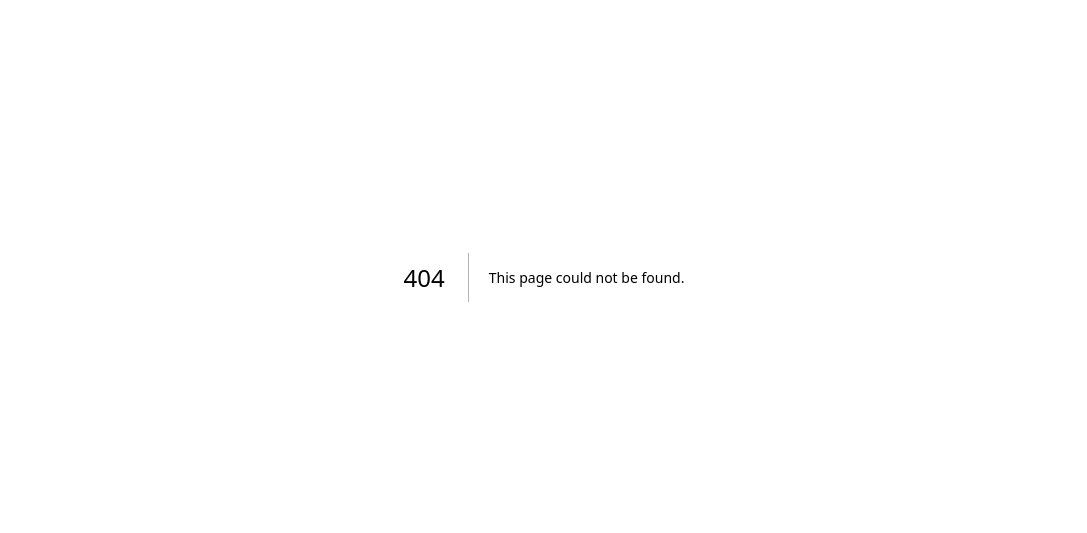
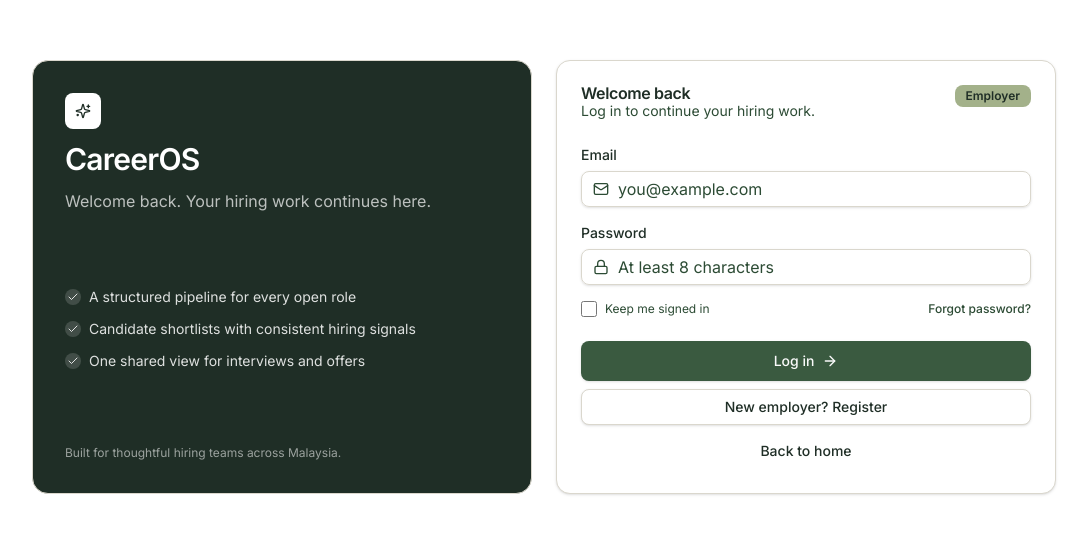
Before and after one commit to davidlaw373-glitch/talentbank-tech-hackathon-2cm, a Next.js app: page /employer/login in a window 1280 px wide. Before the commit this address had no page. Shown: the part 123-656 px from the top of the page, without its empty margins (96-1183 px from the left). Built offline with nearby package versions, Linux system fonts and the light colour scheme.

Commit message:
add candidates sign in feature

```diff
--- /dev/null
+++ b/src/app/employer/dashboard/layout.tsx
@@ -0,0 +1,9 @@
+import { EmployerShell } from "@/components/layout/employer-shell";
+
+export default function EmployerDashboardLayout({
+  children,
+}: {
+  children: React.ReactNode;
+}) {
+  return <EmployerShell>{children}</EmployerShell>;
+}
--- a/src/app/employer/layout.tsx
+++ b/src/app/employer/layout.tsx
@@ -1,5 +1,3 @@
-import { EmployerShell } from "@/components/layout/employer-shell";
-
 export default function EmployerLayout({ children }: { children: React.ReactNode }) {
-  return <EmployerShell>{children}</EmployerShell>;
+  return children;
 }
--- /dev/null
+++ b/src/app/employer/login/page.tsx
@@ -0,0 +1,9 @@
+import { AuthForm } from "@/components/features/candidate/auth-form";
+
+export default function EmployerLoginPage() {
+  return (
+    <main className="container mx-auto flex min-h-screen items-center justify-center p-6">
+      <AuthForm mode="login" audience="employer" />
+    </main>
+  );
+}
--- /dev/null
+++ b/src/app/employer/register/page.tsx
@@ -0,0 +1,9 @@
+import { AuthForm } from "@/components/features/candidate/auth-form";
+
+export default function EmployerRegisterPage() {
+  return (
+    <main className="container mx-auto flex min-h-screen items-center justify-center p-6">
+      <AuthForm mode="register" audience="employer" />
+    </main>
+  );
+}
--- a/src/components/features/candidate/auth-form.tsx
+++ b/src/components/features/candidate/auth-form.tsx
@@ -1,7 +1,9 @@
 import Link from "next/link";
 import {
   ArrowRight,
+  Building2,
   Check,
+  Globe2,
   Lock,
   Mail,
   User,
@@ -84,8 +86,25 @@ const REGISTER_BENEFITS = [
   "Shared interview scorecards for fairness",
 ];
 
-export function AuthForm({ mode }: { mode: "login" | "register" }) {
+const EMPLOYER_REGISTER_BENEFITS = [
+  "A structured pipeline for every open role",
+  "Candidate shortlists with consistent hiring signals",
+  "One shared view for interviews and offers",
+];
+
+export function AuthForm({
+  mode,
+  audience = "candidate",
+}: {
+  mode: "login" | "register";
+  audience?: "candidate" | "employer";
+}) {
   const registering = mode === "register";
+  const employer = audience === "employer";
+  const dashboardHref = employer ? "/employer/dashboard" : "/candidate/dashboard";
+  const loginHref = employer ? "/employer/login" : "/login";
+  const registerHref = employer ? "/employer/register" : "/register";
+  const benefits = employer ? EMPLOYER_REGISTER_BENEFITS : REGISTER_BENEFITS;
 
   return (
     <div className="grid w-full max-w-5xl gap-6 lg:grid-cols-2">
@@ -100,13 +119,17 @@ export function AuthForm({ mode }: { mode: "login" | "register" }) {
           </h2>
           <p className="text-base text-background/70">
             {registering
-              ? "Start with a profile that proves itself."
-              : "Welcome back. Your career journey continues here."}
+              ? employer
+                ? "Build a hiring workspace your team can trust."
+                : "Start with a profile that proves itself."
+              : employer
+                ? "Welcome back. Your hiring work continues here."
+                : "Welcome back. Your career journey continues here."}
           </p>
         </div>
 
         <ul className="space-y-3 text-sm text-background/85">
-          {REGISTER_BENEFITS.map((line) => (
+          {benefits.map((line) => (
             <li key={line} className="flex items-start gap-2">
               <span className="mt-0.5 flex h-4 w-4 shrink-0 items-center justify-center rounded-full bg-background/15">
                 <Check className="h-3 w-3" aria-hidden />
@@ -117,7 +140,9 @@ export function AuthForm({ mode }: { mode: "login" | "register" }) {
         </ul>
 
         <p className="text-xs text-background/55">
-          Trusted by candidates across 14 countries, 6 industries.
+          {employer
+            ? "Built for thoughtful hiring teams across Malaysia."
+            : "Trusted by candidates across 14 countries, 6 industries."}
         </p>
       </div>
 
@@ -133,24 +158,32 @@ export function AuthForm({ mode }: { mode: "login" | "register" }) {
               </CardTitle>
               <CardDescription>
                 {registering
-                  ? "Build a verified profile and discover relevant roles."
-                  : "Log in to continue your CareerOS journey."}
+                  ? employer
+                    ? "Set up your team workspace and start hiring with structure."
+                    : "Build a verified profile and discover relevant roles."
+                  : employer
+                    ? "Log in to continue your hiring work."
+                    : "Log in to continue your CareerOS journey."}
               </CardDescription>
             </div>
             <Badge variant="secondary">
-              {registering ? "Candidate" : "Login"}
+              {employer ? "Employer" : registering ? "Candidate" : "Login"}
             </Badge>
           </div>
         </CardHeader>
         <CardContent className="space-y-4">
           {registering && (
             <Field
-              id="name"
-              label="Full name"
-              placeholder="Alex Morgan"
-              helper="Use the name you go by professionally."
-              icon={User}
-              autoComplete="name"
+              id={employer ? "company-name" : "name"}
+              label={employer ? "Company name" : "Full name"}
+              placeholder={employer ? "Meridian Byte Labs" : "Alex Morgan"}
+              helper={
+                employer
+                  ? "Use the organization name candidates will recognize."
+                  : "Use the name you go by professionally."
+              }
+              icon={employer ? Building2 : User}
+              autoComplete={employer ? "organization" : "name"}
             />
           )}
           <Field
@@ -174,11 +207,19 @@ export function AuthForm({ mode }: { mode: "login" | "register" }) {
           />
           {registering && (
             <Field
-              id="goal"
-              label="Career goal"
-              placeholder="e.g. Find my first product role"
-              helper="We'll use this to personalize your matches."
-              icon={Target}
+              id={employer ? "website" : "goal"}
+              label={employer ? "Company website" : "Career goal"}
+              type={employer ? "url" : "text"}
+              placeholder={
+                employer ? "https://meridianbyte.my" : "e.g. Find my first product role"
+              }
+              helper={
+                employer
+                  ? "This helps candidates recognize your organization."
+                  : "We'll use this to personalize your matches."
+              }
+              icon={employer ? Globe2 : Target}
+              autoComplete={employer ? "url" : undefined}
             />
           )}
           {!registering && (
@@ -203,18 +244,24 @@ export function AuthForm({ mode }: { mode: "login" | "register" }) {
           <Button asChild size="lg">
             <Link
               href={
-                registering ? "/candidate/onboarding" : "/candidate/dashboard"
+                registering && !employer ? "/candidate/onboarding" : dashboardHref
               }
             >
-              {registering ? "Create account" : "Log in"}
+              {registering
+                ? employer
+                  ? "Create employer account"
+                  : "Create account"
+                : "Log in"}
               <ArrowRight />
             </Link>
           </Button>
           <Button asChild variant="outline">
-            <Link href={registering ? "/login" : "/register"}>
+            <Link href={registering ? loginHref : registerHref}>
               {registering
                 ? "Already registered? Log in"
-                : "New to CareerOS? Register"}
+                : employer
+                  ? "New employer? Register"
+                  : "New to CareerOS? Register"}
             </Link>
           </Button>
           <Button asChild variant="ghost">
--- a/src/components/features/cover/cover-nav.tsx
+++ b/src/components/features/cover/cover-nav.tsx
@@ -8,7 +8,7 @@ import { Button } from "@/components/ui/button";
 
 const NAV_LINKS = [
   { label: "Candidates", href: "#candidates" },
-  { label: "Employers", href: "#employers" },
+  { label: "Employers", href: "/employer/login" },
   { label: "Universities", href: "#universities" },
   { label: "Features", href: "#features" },
 ];
```
